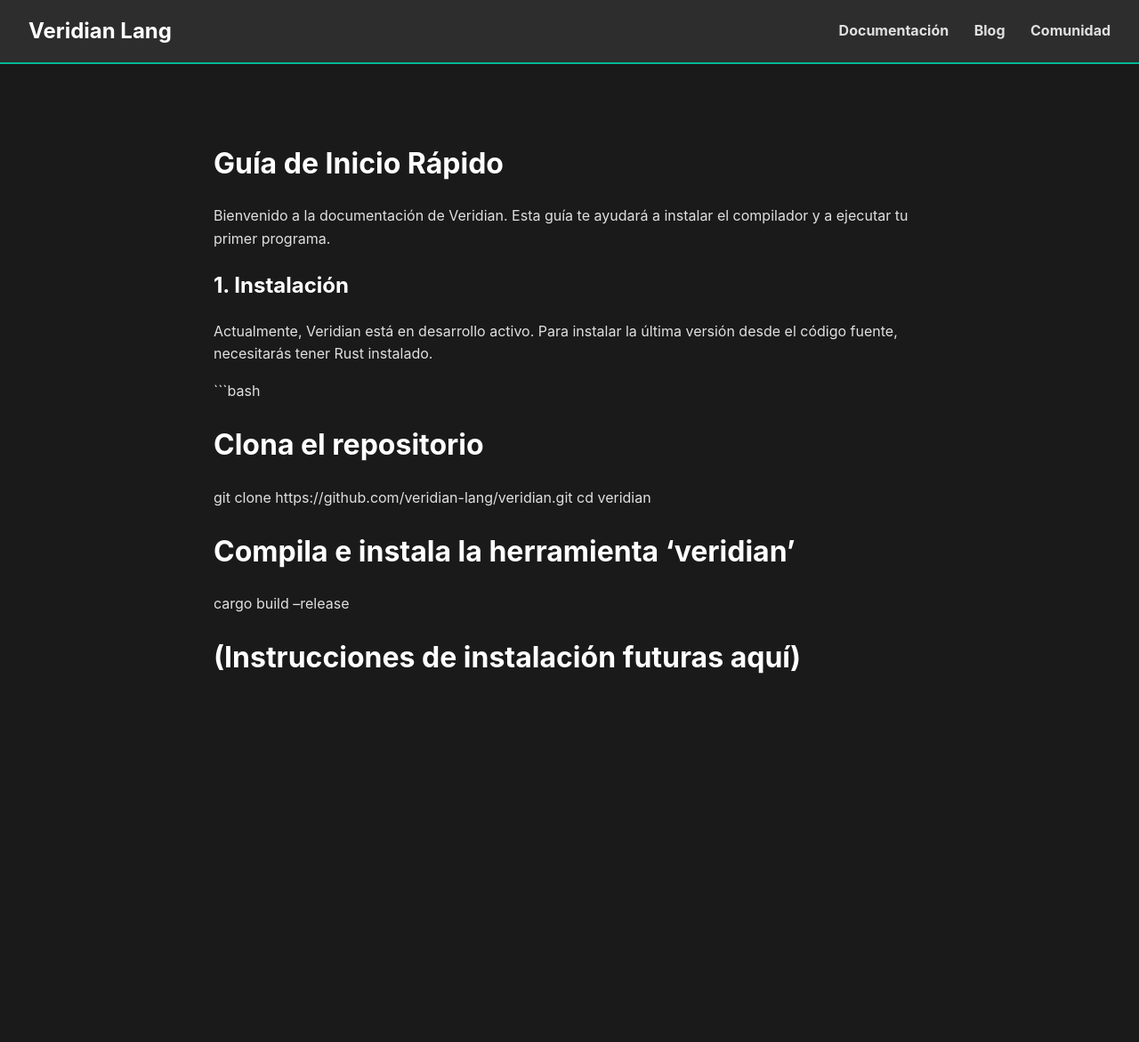
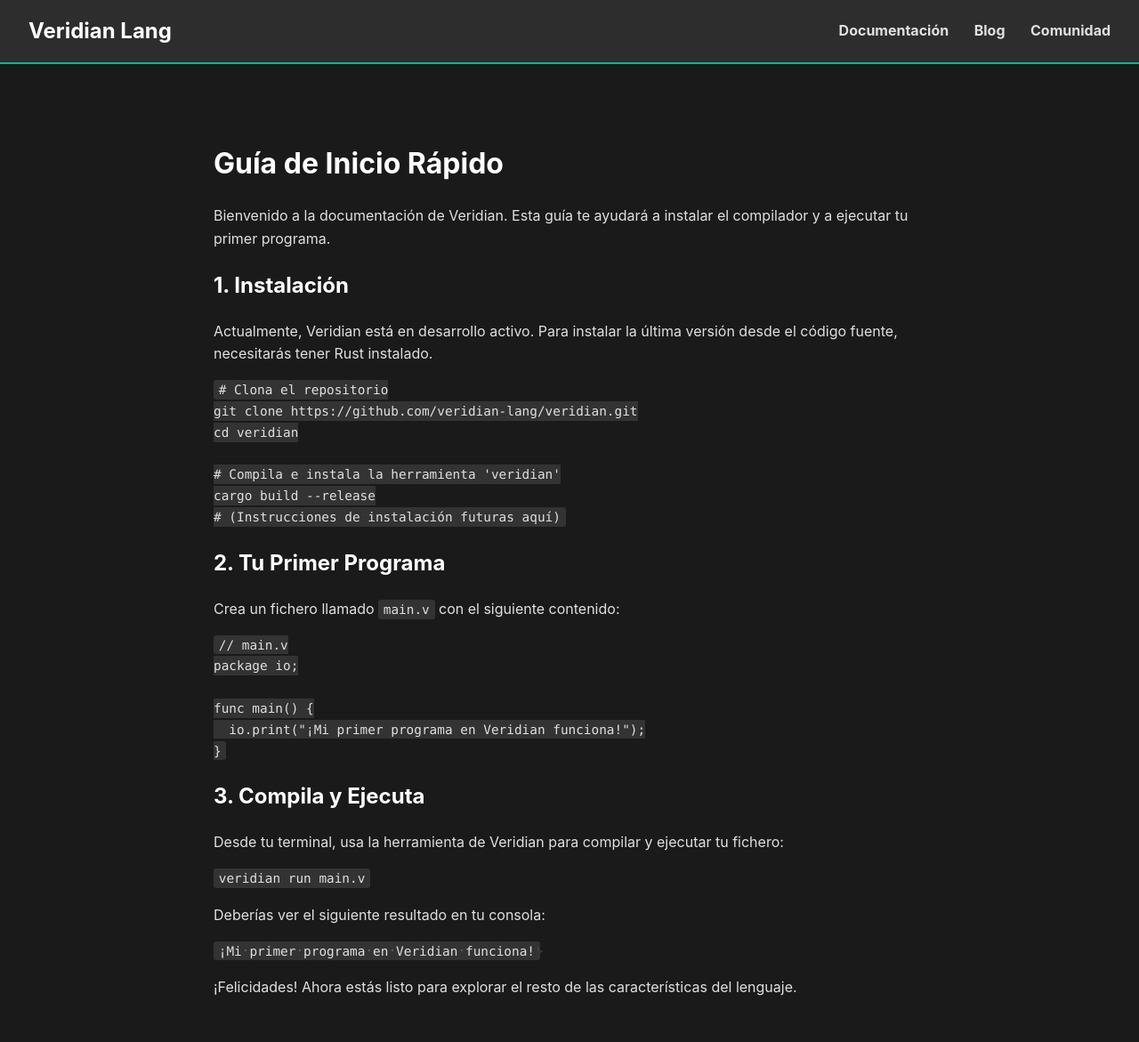
Before and after one commit to NogaGamerYT/nogagameryt.github.io, a Jekyll site: the page built from docs/getting-started.md, in a window 1280 px wide. Shown: the whole page at 89% size. Built offline with Jekyll 4.4.1, drawn with Linux system fonts in a browser that asks for light colours; before the commit the page ends 900 px from its top, so only the background shows below that.

Commit message:
Update getting-started.md

````diff
--- a/docs/getting-started.md
+++ b/docs/getting-started.md
@@ -20,3 +20,33 @@ cd veridian
 # Compila e instala la herramienta 'veridian'
 cargo build --release
 # (Instrucciones de instalación futuras aquí)
+```
+
+## 2. Tu Primer Programa
+
+Crea un fichero llamado `main.v` con el siguiente contenido:
+
+```veridian{line-numbers="true"}
+// main.v
+package io;
+
+func main() {
+  io.print("¡Mi primer programa en Veridian funciona!");
+}
+```
+
+## 3. Compila y Ejecuta
+
+Desde tu terminal, usa la herramienta de Veridian para compilar y ejecutar tu fichero:
+
+```bash
+veridian run main.v
+```
+
+Deberías ver el siguiente resultado en tu consola:
+
+```text
+¡Mi primer programa en Veridian funciona!
+```
+
+¡Felicidades! Ahora estás listo para explorar el resto de las características del lenguaje.
````
